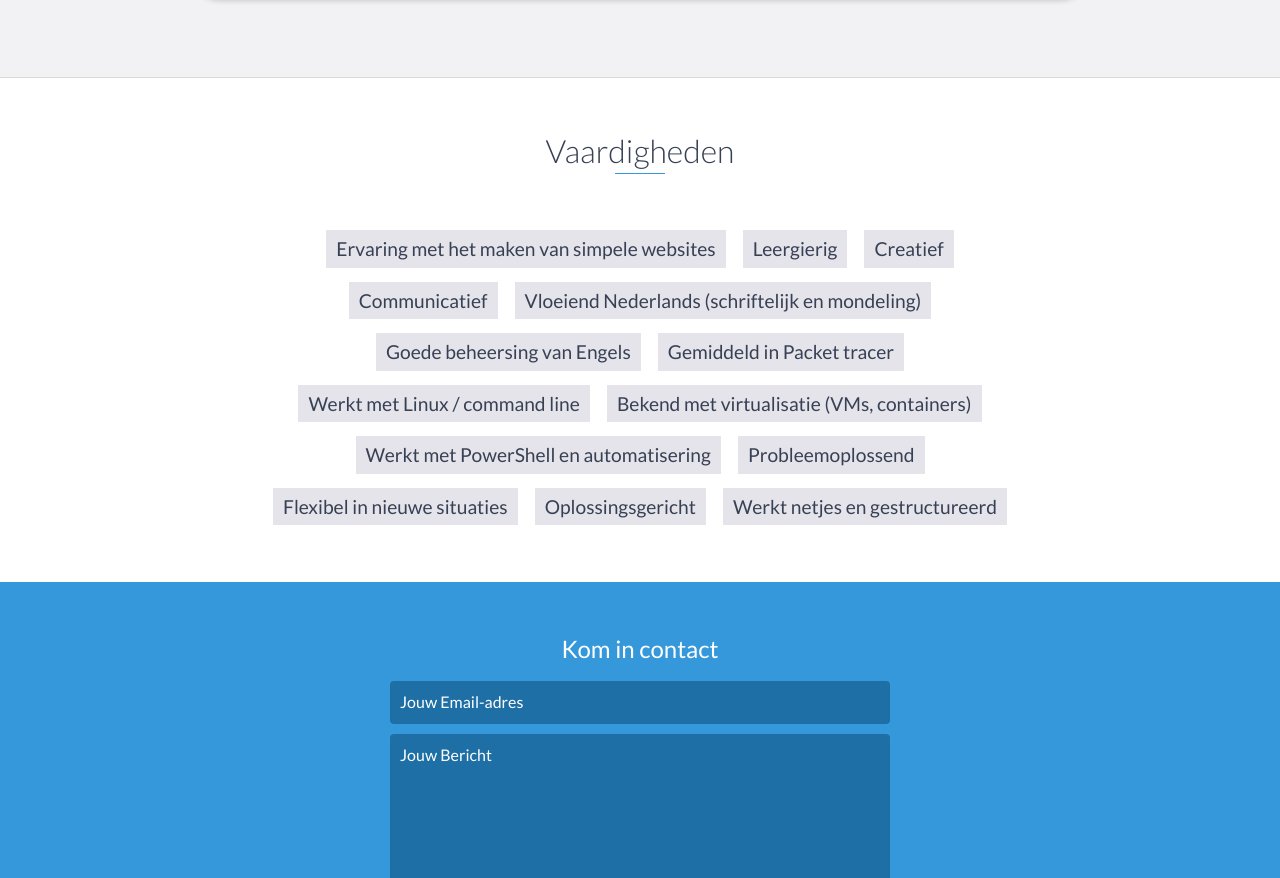
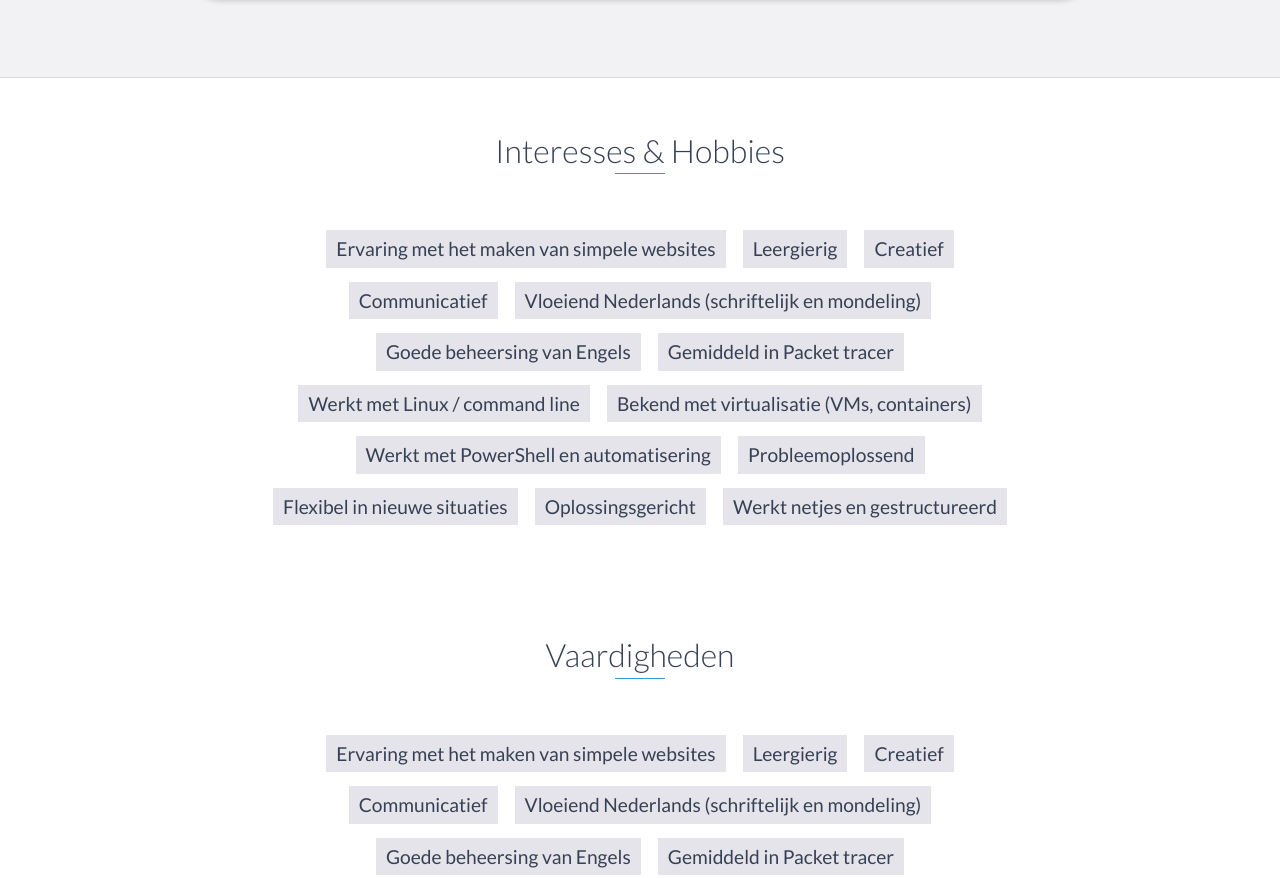
Before and after one commit to Thommieboooy/Website, a website: page index.html in a window 1280 px wide. Shown: the part 3950-4828 px from the top of the page. Drawn offline with nearby package versions, Linux system fonts and the light colour scheme.

Commit message:
Update index.html

```diff
--- a/index.html
+++ b/index.html
@@ -238,6 +238,28 @@
     </div>
     <!-- End #projects -->
 
+<div id="skills">
+        <h2 class="heading">Interesses & Hobbies</h2>
+        <ul>
+            <li>Ervaring met het maken van simpele websites</li>
+            <li>Leergierig</li>
+            <li>Creatief</li>
+            <li>Communicatief</li>
+            <li>Vloeiend Nederlands (schriftelijk en mondeling)</li>
+            <li>Goede beheersing van Engels</li>
+            <li>Gemiddeld in Packet tracer</li>
+            <li>Werkt met Linux / command line</li>
+            <li>Bekend met virtualisatie (VMs, containers)</li>
+            <li>Werkt met PowerShell en automatisering</li>
+            <li>Probleemoplossend</li>
+            <li>Flexibel in nieuwe situaties</li>
+            <li>Oplossingsgericht</li>
+	    <li>Werkt netjes en gestructureerd</li>
+        </ul>
+    </div>
+    <!-- End #Interesses -->
+
+
     <div id="skills">
         <h2 class="heading">Vaardigheden</h2>
         <ul>
```
